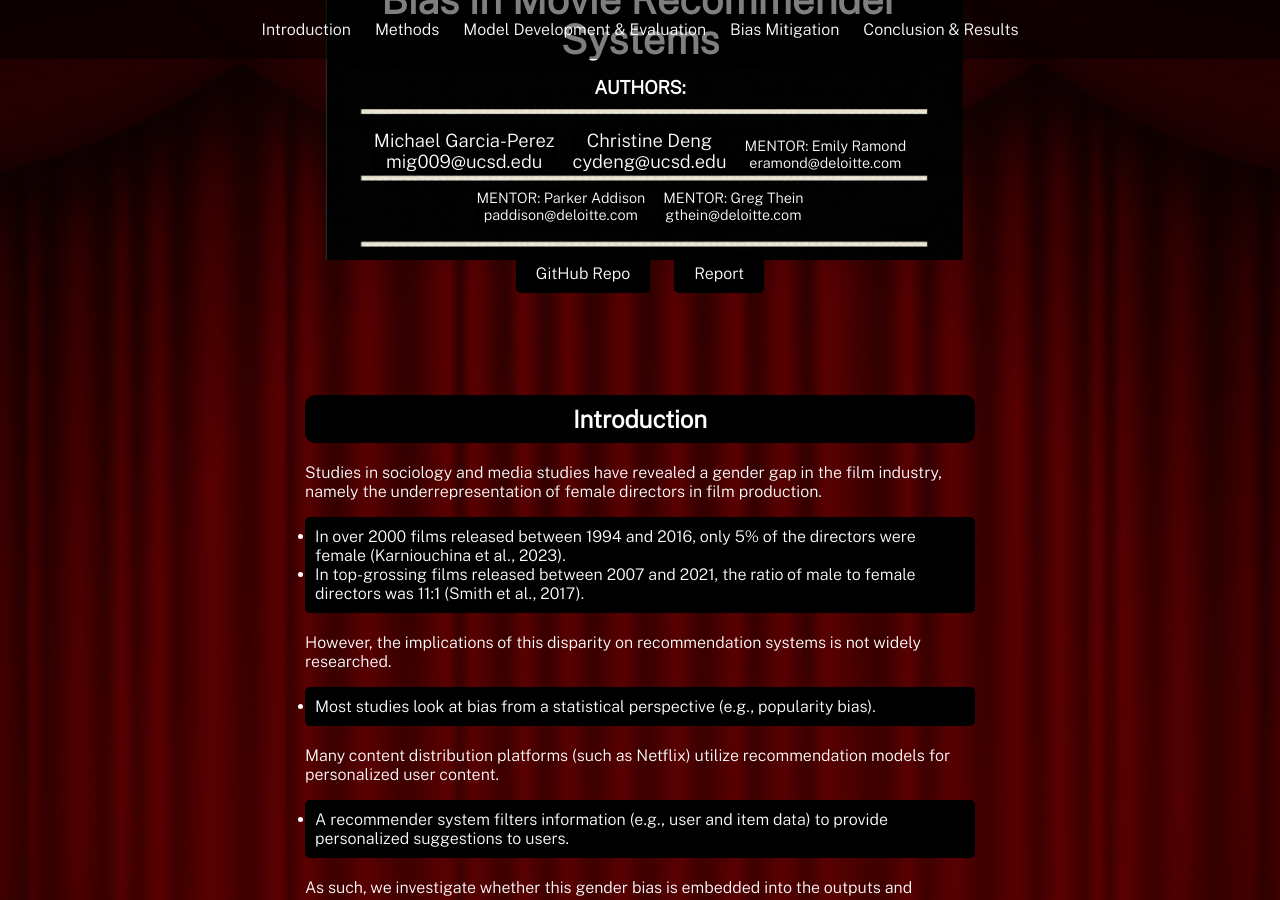
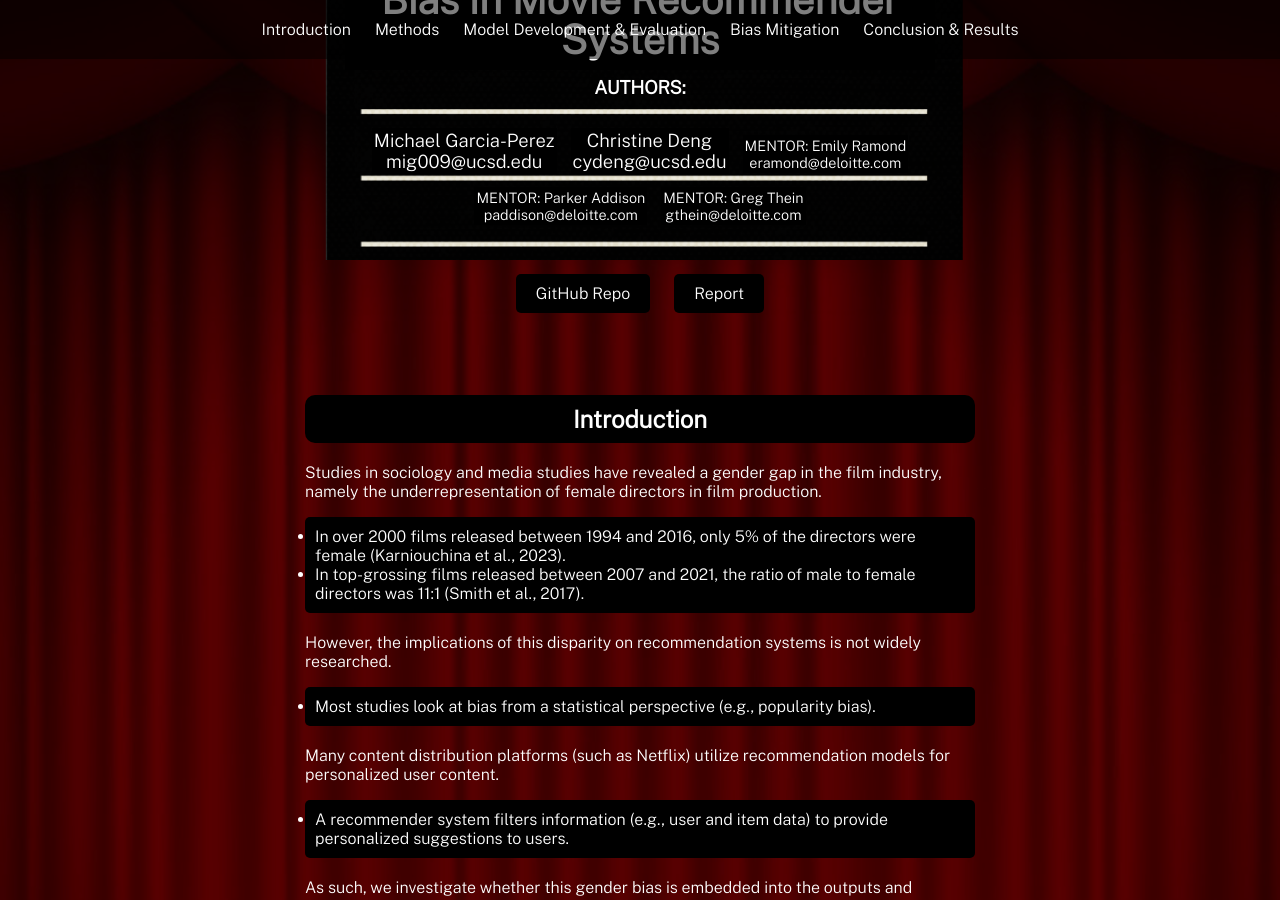
Before and after one commit to michael-garciaperez/DSC180A-Methodology-5, a Jekyll site: the page built from index.md, in a window 1280 px wide and 900 px high, scrolled down 340 px. Built offline with Jekyll 4.4.1, drawn with Linux system fonts in a browser that asks for light colours.

Commit message:
Update default.html

```diff
--- a/_layouts/default.html
+++ b/_layouts/default.html
@@ -54,7 +54,7 @@
       <p style="font-size: 0.9em;">MENTOR: Greg Thein<br>gthein@deloitte.com</p>
     </div>
 
-  <div class="buttons" style="text-align: center; margin-top: 30px; margin-bottom: -10px;">
+  <div class="buttons" style="text-align: center; margin-top: 50px; margin-bottom: -30px;">
       <a href="https://github.com/michael-garciaperez/DSC180B-Capstone-Project" class="button">GitHub Repo</a>
       <a href="https://drive.google.com/drive/put-report-pdf-here-when-done" class="button">Report</a>
     </div>
```
